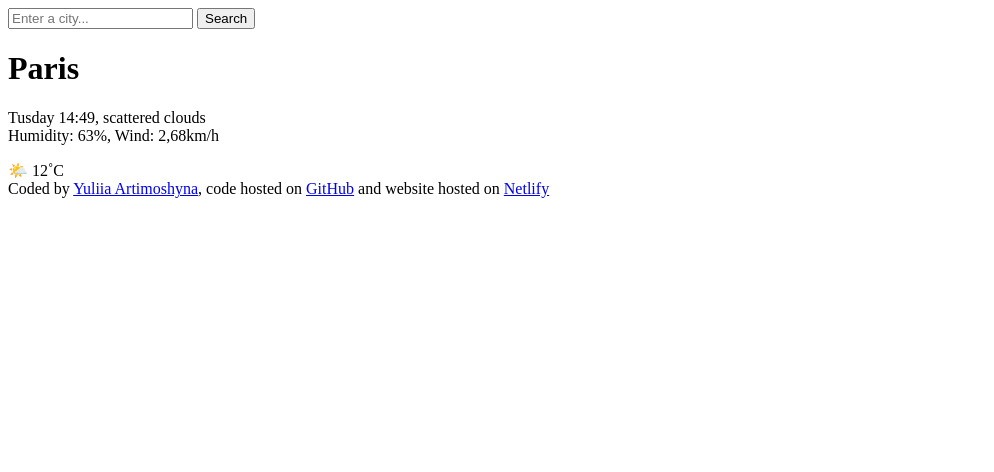
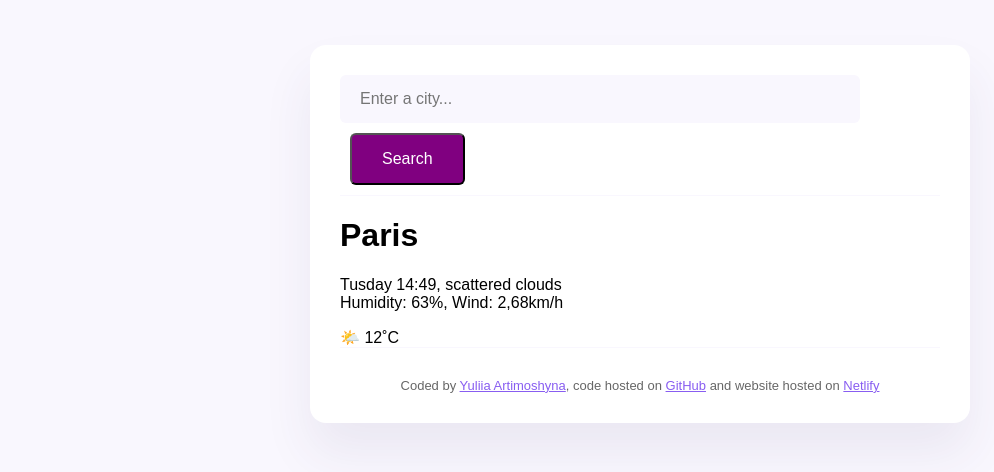
Before and after one commit to yuliiaarti/meteo, a plain HTML site: page index.html in a window 1280 px wide. Shown: the whole page, without its empty margins (0-994 px from the left). Drawn offline with Linux system fonts and the light colour scheme.

Commit message:
Styled the main container and added custom font

```diff
--- a/index.html
+++ b/index.html
@@ -4,21 +4,27 @@
     <meta charset="UTF-8" />
     <meta http-equiv="X-UA-Compatible" content="IE=edge" />
     <meta name="viewport" content="width=device-width, initial-scale=1.0" />
-    <link rel="stylesheet" href="src/style.css/" />
     <link rel="preconnect" href="https://fonts.googleapis.com" />
     <link rel="preconnect" href="https://fonts.gstatic.com" crossorigin />
     <link
-      href="https://fonts.googleapis.com/css2?family=Acme&display=swap"
+      href="https://fonts.googleapis.com/css2?family=Roboto:ital,wght@0,100;0,300;0,400;0,500;0,700;0,900;1,100;1,300;1,400;1,500;1,700;1,900&display=swap"
       rel="stylesheet"
     />
+
+    <link rel="stylesheet" href="src/style.css" />
     <title>Meteo App</title>
   </head>
   <body>
     <div class="weather-app">
       <header>
-        <form>
-          <input btype="search" placeholder="Enter a city..." required />
-          <input type="submit" value="Search" />
+        <form class="search-form">
+          <input
+            btype="search"
+            placeholder="Enter a city..."
+            required
+            class="search-form-input"
+          />
+          <input type="submit" value="Search" class="search-form-button" />
         </form>
       </header>
       <main>
--- a/src/style.css
+++ b/src/style.css
@@ -1,10 +1,17 @@
 body {
   background-color: #f9f7fe;
-  .acme-regular {
-    font-family: "Acme", sans-serif;
-    font-weight: 400;
-    font-style: normal;
-  }
+
+  font-family: "Acme", sans-serif;
+  font-weight: 400;
+  font-style: normal;
+}
+
+a {
+  color: #885df1;
+}
+
+header {
+  border-bottom: 1px solid #f9f7fe;
 }
 .weather-app {
   background: white;
@@ -13,4 +20,28 @@ body {
   box-shadow: 0 30px 50px rgba(65, 50, 100, 0.08);
   border-radius: 16px;
   padding: 30px;
+
+  .search-form-input {
+    background-color: #f9f7fe;
+    border: none;
+    border-radius: 6px;
+    width: 80%;
+    padding: 15px 20px;
+    font-size: 16px;
+  }
+  .search-form-button {
+    background: purple;
+    padding: 15px 30px;
+    border-radius: 6px;
+    color: white;
+    margin: 10px;
+    font-size: 16px;
+  }
 }
+footer {
+  border-top: 1px solid #f9f7fe;
+  padding: 30px 0 0 0;
+  text-align: center;
+  font-size: 13px;
+  color: rgba(0, 0, 0, 0.6);
+}
--- /dev/null
+++ b/style.css
@@ -0,0 +1,14 @@
+body {
+  background-color: #f9f7fe;
+
+  font-family: "Roboto", sans-serif;
+}
+
+.weather-app {
+  background: white;
+  max-width: 600px;
+  margin: 45px auto;
+  box-shadow: 0 30px 50px rgba(65, 50, 100, 0.08);
+  border-radius: 16px;
+  padding: 30px;
+}
```
